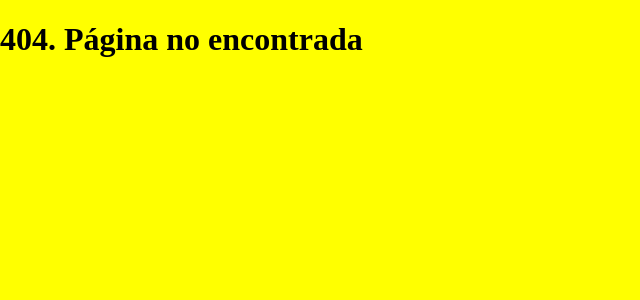
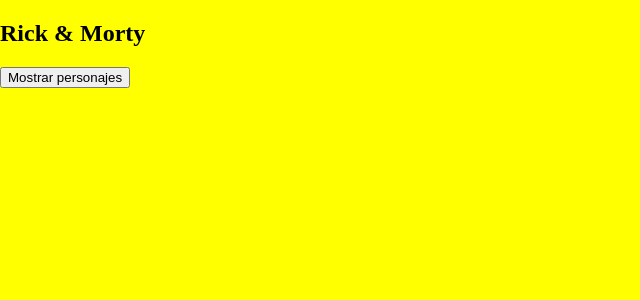
Before and after one commit to alilopez37/CursoWebA, a React (Vite) app: page /rickandmorty in a window 1280 px wide. Before the commit this address had no page. Shown: the top 300 px of the page, without its empty margins (0-640 px from the left). Built offline with nearby package versions, Linux system fonts and the light colour scheme.

Commit message:
[ADD] uso de fetch

```diff
--- /dev/null
+++ b/src/components/molecules/Character.jsx
@@ -0,0 +1,10 @@
+function Character({img,name}) {
+    return (
+        <div>
+            <img src={img} alt={name} />
+            <span>{name}</span>
+        </div>
+     );
+}
+
+export default Character;
--- /dev/null
+++ b/src/components/organism/CharacterList.jsx
@@ -0,0 +1,13 @@
+import Character from "../molecules/Character";
+function CharacterList({characters}) {
+    return (
+        <div>
+            {characters.map( character => <Character
+                img={character.image}
+                name={character.name}/>)
+            }
+        </div>
+      );
+}
+
+export default CharacterList;
--- a/src/containers/App.jsx
+++ b/src/containers/App.jsx
@@ -5,6 +5,7 @@
 import Home from '../pages/Home';
 import NotFound from '../pages/NotFound';
 import Flexbox from '../pages/Flexbox';
+import RickAndMorty from '../pages/RickAndMorty';
 
 function App() {
     return (
@@ -15,6 +16,7 @@
                 <Route path="/register" element={<Register/>} />
                 <Route path="/home" element={<Home />} />
                 <Route path="/flexbox" element={<Flexbox />} />
+                <Route path="/rickandmorty" element={<RickAndMorty />} />
                 <Route path="/*" element={<NotFound/>} />
             </Routes>
         </BrowserRouter>
--- /dev/null
+++ b/src/pages/RickAndMorty.jsx
@@ -0,0 +1,22 @@
+import { useState } from "react";
+import CharacterList from "../components/organism/CharacterList";
+function RickAndMorty() {
+    const [characters,setCharacters] = useState([])
+    const handlerClick = (e) => {
+        fetch('https://rickandmortyapi.com/api/character')
+        .then(response => response.json())
+        .then(data => {
+            setCharacters(data.results)
+        })
+    }
+
+    return (
+        <>
+            <h2>Rick & Morty</h2>
+            <button onClick={handlerClick} >Mostrar personajes</button>
+            <CharacterList characters={characters}/>
+        </>
+      );
+}
+
+export default RickAndMorty;
```
